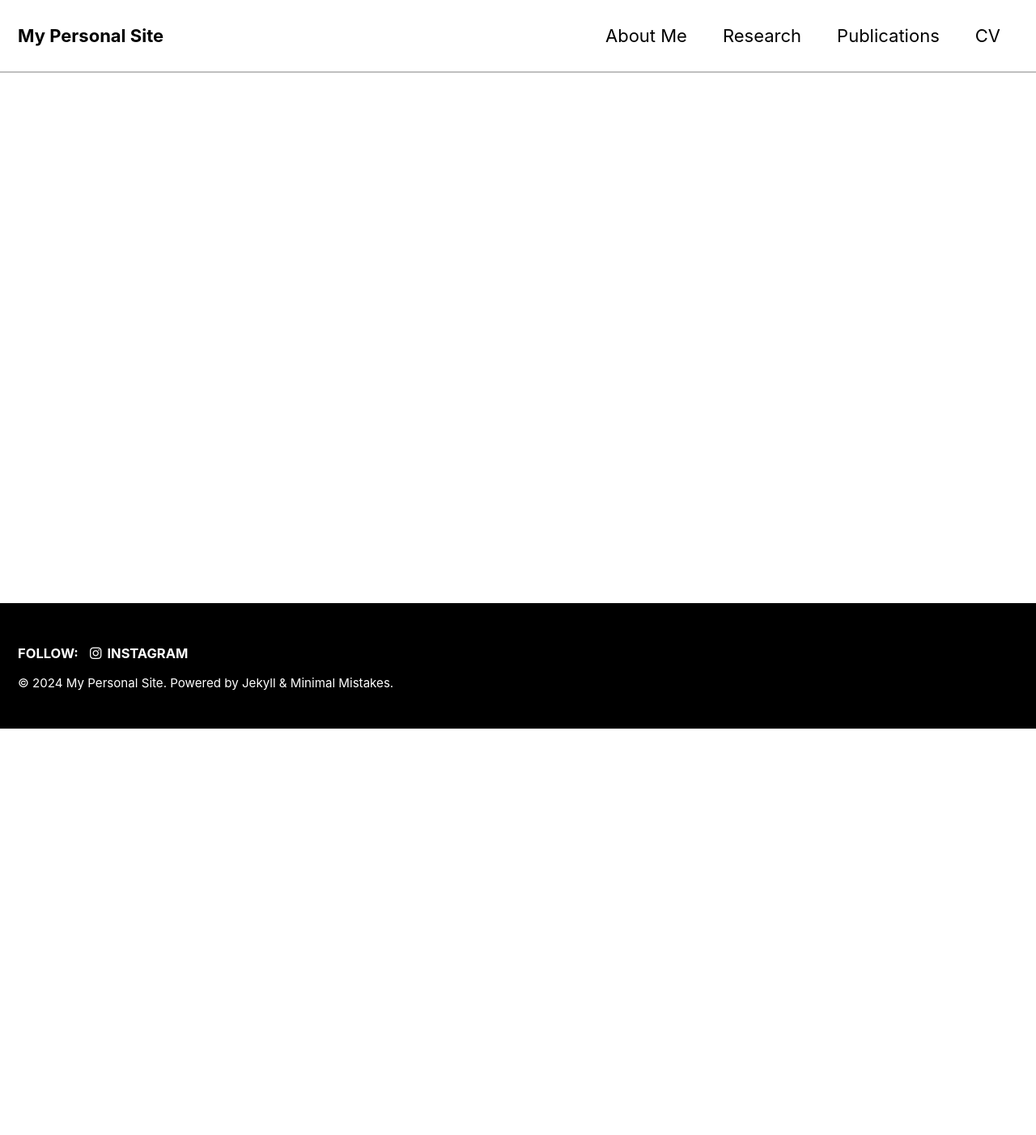
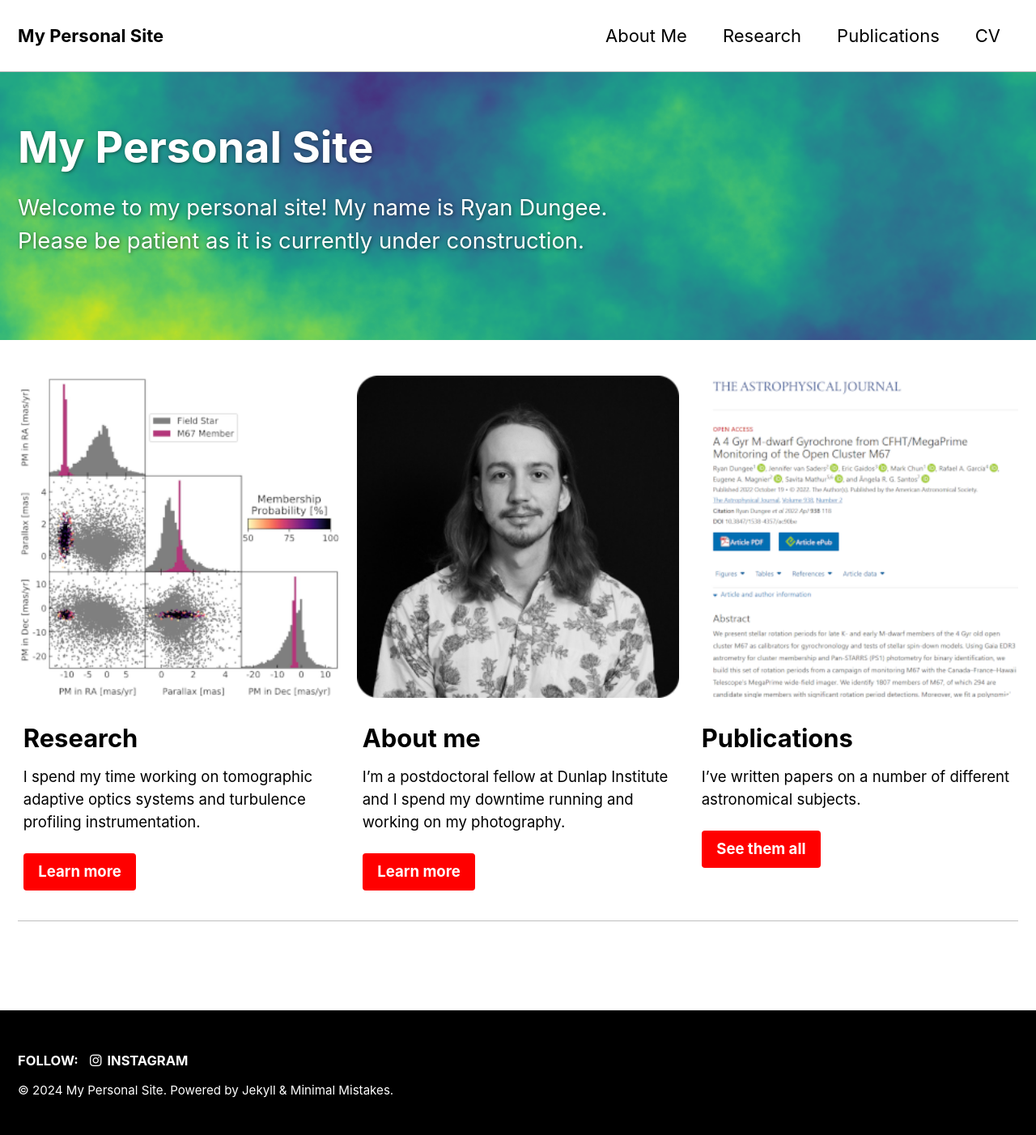
Before and after one commit to rdungee/rdungee.github.io, a Jekyll site: the page built from _pages/home.md, in a window 1280 px wide. Shown: the whole page at 81% size. Built offline with Jekyll 4.4.1, drawn with Linux system fonts in a browser that asks for light colours; cached includes are drawn as plain includes; our own code applies the rules of GitHub Pages for plain Markdown files; before the commit the page ends 900 px from its top, so only the background shows below that.

Commit message:
Didn't close the sentence

```diff
--- a/_pages/home.md
+++ b/_pages/home.md
@@ -25,7 +25,7 @@ feature_row:
   - image_path: /assets/images/publications.png
     alt: "My papers"
     title: "Publications"
-    excerpt: "I've written papers on a number of different astronomical subjects.
+    excerpt: "I've written papers on a number of different astronomical subjects."
     url: "/publications/"
     btn_class: "btn--primary"
     btn_label: "See them all"
```
